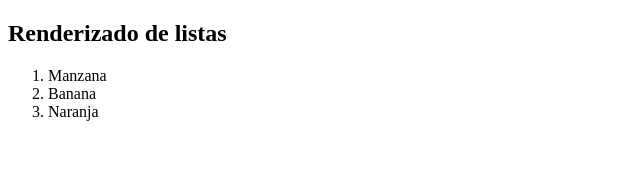
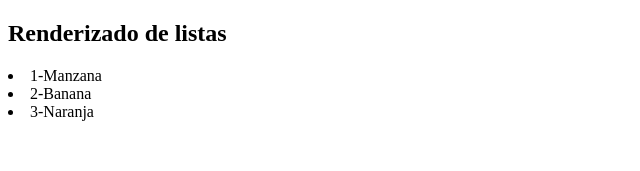
Before and after one commit to Jhonatanisai8/react-curso, a React (Vite) app in the folder my-proyect/: page / in a window 1280 px wide. Shown: the top 171 px of the page, without its empty margins (0-640 px from the left). Built offline with nearby package versions, Linux system fonts and the light colour scheme.

Commit message:
index en listas

```diff
--- a/my-proyect/src/components/RenderizadoListas.jsx
+++ b/my-proyect/src/components/RenderizadoListas.jsx
@@ -1,14 +1,18 @@
 import React from "react";
 
 const frutas = ["Manzana", "Banana", "Naranja"];
-const HTMLfrutas = frutas.map((fruta) => {
-  return <li key={fruta}>{fruta}</li>;
+const HTMLfrutas = frutas.map((fruta, index) => {
+  return (
+    <li key={fruta}>
+      {index + 1}-{fruta}
+    </li>
+  );
 });
 const RenderizadoListas = () => {
   return (
     <div>
       <h2>Renderizado de listas</h2>
-      <ol>{HTMLfrutas} </ol>
+      <div>{HTMLfrutas} </div>
     </div>
   );
 };
```
